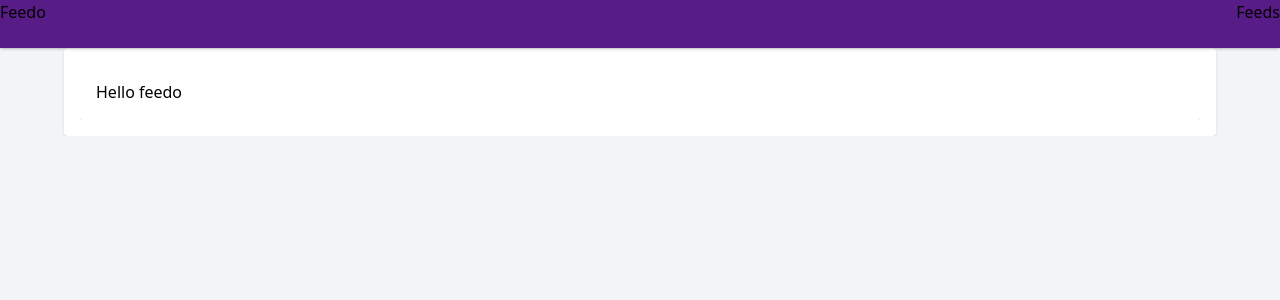
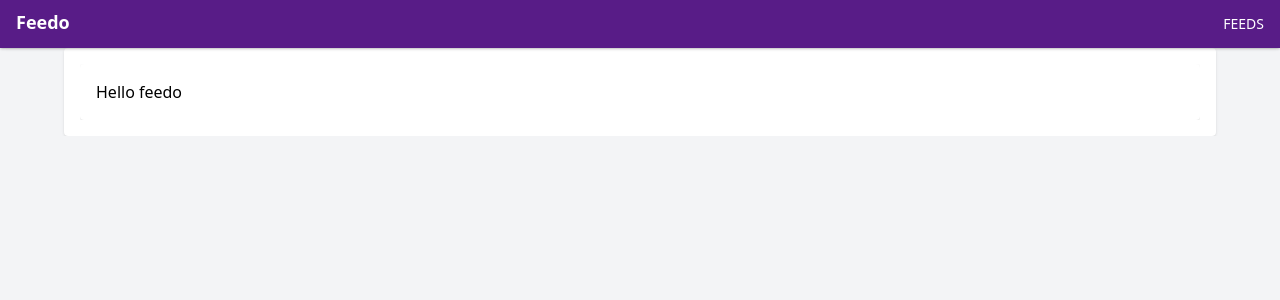
Before and after one commit to msurdi/feedo, a Next.js app: page / in a window 1280 px wide. Shown: the top 300 px of the page. Built offline with nearby package versions, Linux system fonts and the light colour scheme; no server answers; the database is empty.

Commit message:
Move Link component to React

```diff
--- a/components/layout.jsx
+++ b/components/layout.jsx
@@ -1,4 +1,6 @@
 import Head from "next/head";
+import urls from "../lib/urls";
+import Link from "./link";
 
 const Layout = ({ children }) => (
   <>
@@ -14,8 +16,12 @@ const Layout = ({ children }) => (
       />
     </Head>
     <header className="fixed top-0 left-0 right-0 z-50 flex flex-row items-baseline justify-between h-12 shadow bg-primary">
-      <a href="#1">Feedo</a>
-      <a href="#2">Feeds</a>
+      <Link variant={Link.variants.brand} href={urls.home()}>
+        Feedo
+      </Link>
+      <Link variant={Link.variants.nav} href={urls.feeds()}>
+        Feeds
+      </Link>
     </header>
     <div className="w-full h-full overflow-y-scroll">
       <main className="w-full max-w-6xl min-h-full p-4 mx-auto bg-white rounded shadow">
--- /dev/null
+++ b/components/link.jsx
@@ -0,0 +1,39 @@
+import cn from "classnames";
+import NextLink from "next/link";
+
+const variants = {
+  button: Symbol("button"),
+  brand: Symbol("brand"),
+  nav: Symbol("nav"),
+};
+
+const getClassesForVariant = (variant) => {
+  switch (variant) {
+    case variants.button:
+      return cn(
+        "my-4 w-auto py-2 rounded transition-colors duration-200 border-gray-400 disabled:bg-gray-500 shadow inline-flex items-center justify-center px-4 text-white bg-success hover:bg-success-light"
+      );
+    case variants.brand:
+      return cn("font-bold text-lg text-white px-4 py-2");
+    case variants.nav:
+      return cn("uppercase text-white align-middle text-sm py-2 px-4");
+    default:
+      return "";
+  }
+};
+
+const Link = ({ children, variant, href, ...attrs }) => {
+  const linkClasses = getClassesForVariant(variant);
+
+  return (
+    <NextLink href={href}>
+      <a className={linkClasses} {...attrs}>
+        {children}
+      </a>
+    </NextLink>
+  );
+};
+
+Link.variants = variants;
+
+export default Link;
```
Also changed, not shown: .eslintrc.js.
